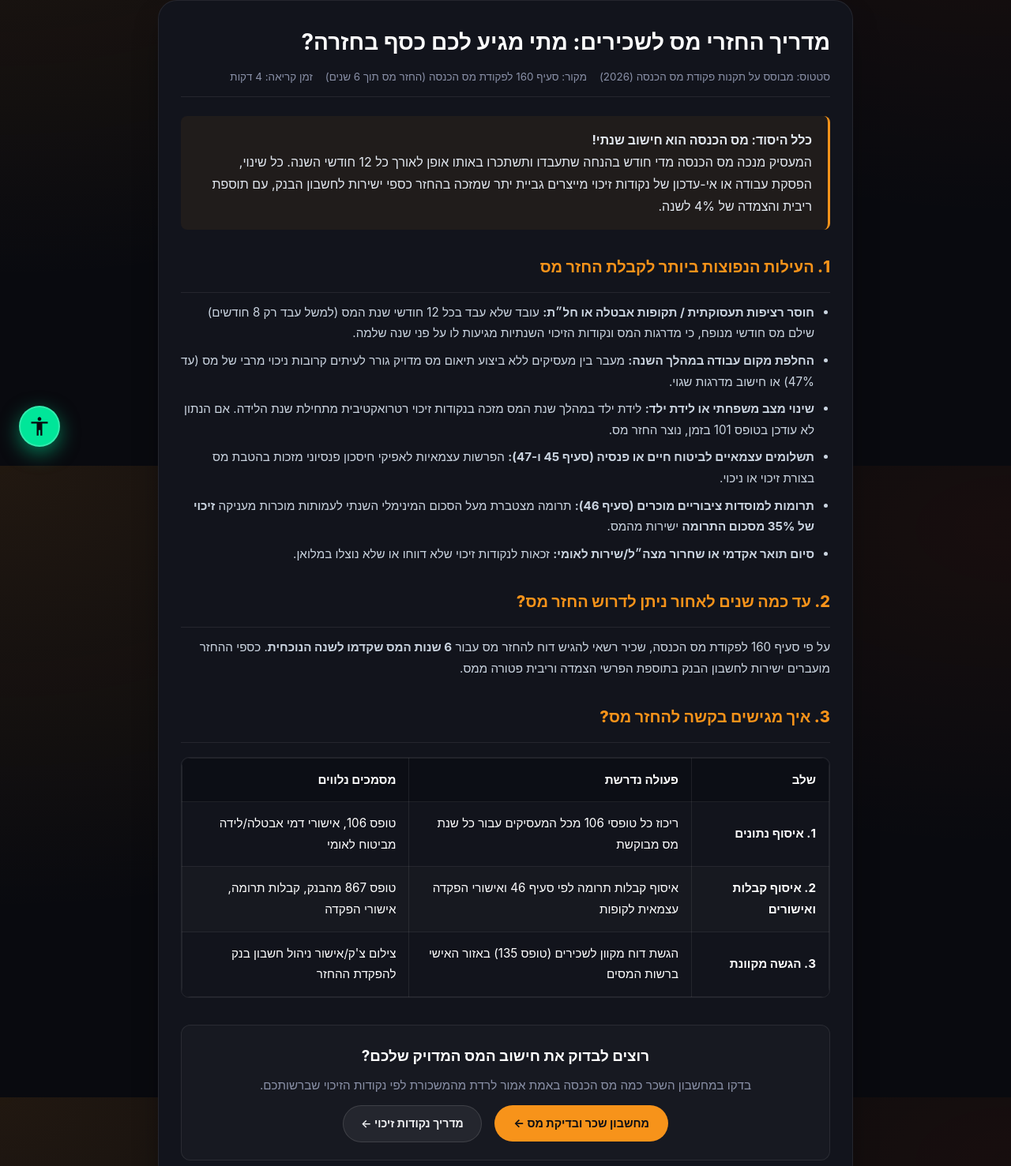
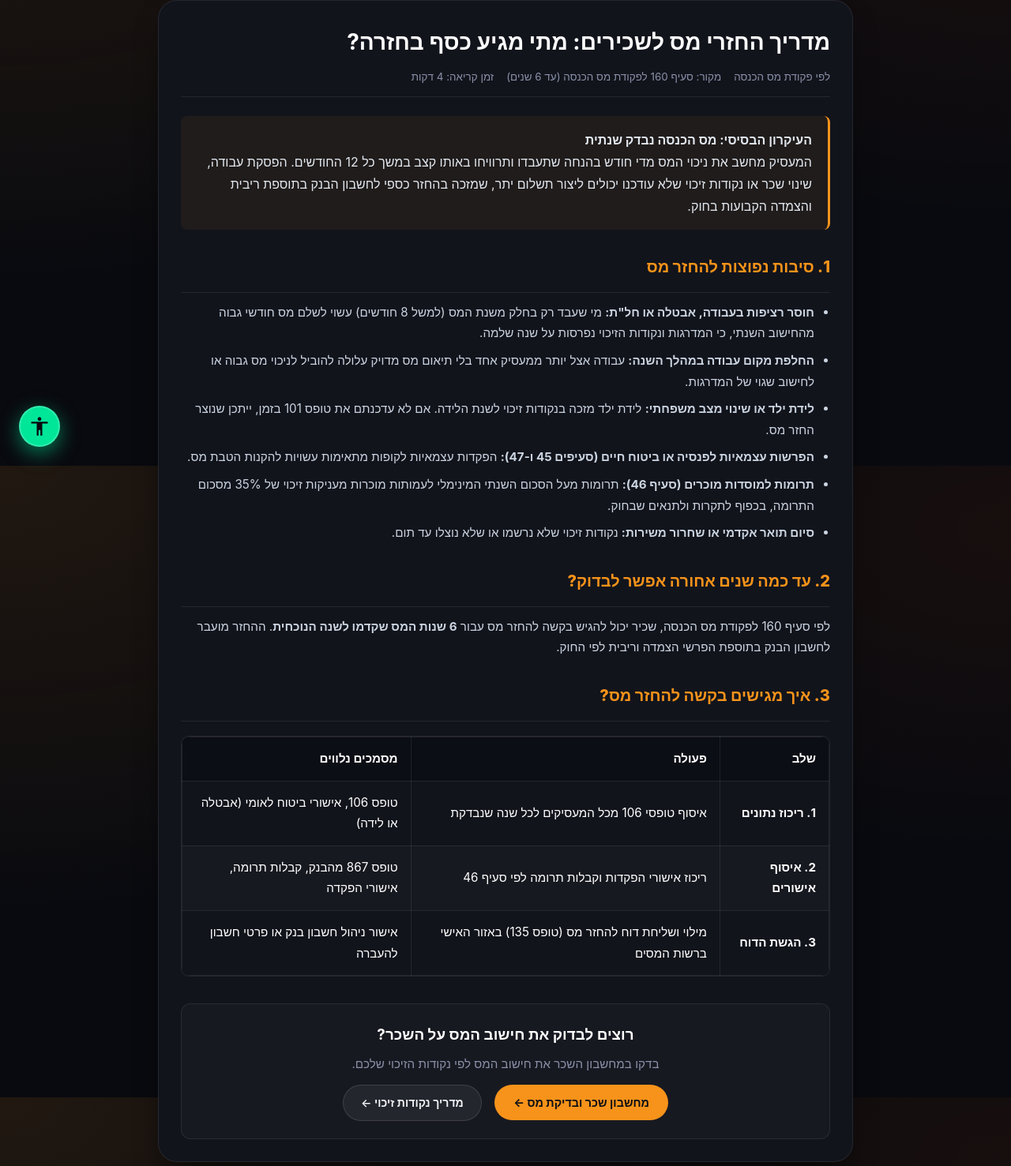
Before and after one commit to 8520258/jobnet, a plain HTML site: page tax-refund.html in a window 1280 px wide. Shown: the part 210-1687 px from the top of the page at 79% size. Drawn offline with Linux system fonts and the light colour scheme.

Commit message:
Update tax refund page metadata and content

```diff
--- a/tax-refund.html
+++ b/tax-refund.html
@@ -4,16 +4,16 @@
   <meta charset="UTF-8">
   <meta name="viewport" content="width=device-width, initial-scale=1.0">
   <title>JobNet</title>
-  <meta name="description" content="מדריך מעודכן להחזרי מס לשכירים לשנת 2026: בדיקת זכאות, סיבות נפוצות להחזר מס (החלפת עבודה, אבטלה, ילדים, תרומות סעיף 46), אופן הגשת הבקשה וזכאות עד 6 שנים לאחור.">
+  <meta name="description" content="מדריך החזרי מס לשכירים: בדיקת זכאות, סיבות להחזר מס (החלפת עבודה, אבטלה, ילדים, תרומות סעיף 46), הגשת הבקשה ובדיקה עד 6 שנים אחורה.">
   <link rel="canonical" href="https://jobnet.vip/tax-refund">
 
   <meta property="og:title" content="JobNet">
-  <meta property="og:description" content="מתי מגיע לכם כסף בחזרה מרשות המסים? כל הסיבות, הזכויות ושלבי הגשת בקשה להחזר מס.">
+  <meta property="og:description" content="מתי מגיע החזר מס מרשות המסים? הסיבות, המסמכים ושלבי הגשת הבקשה.">
   <meta property="og:type" content="article">
   <meta property="og:url" content="https://jobnet.vip/tax-refund">
 
   <link rel="stylesheet" href="./style.css">
-  <script src="./common.js?v=4.1.0" defer></script>
+  <script src="./common.js?v=4.4.0" defer></script>
 
   <style>
     .article-layout {
@@ -109,8 +109,8 @@
   {
     "@context": "https://schema.org",
     "@type": "Article",
-    "headline": "מדריך החזרי מס לשכירים: מתי מגיע לכם כסף בחזרה?",
-    "description": "הסבר מקיף על חישוב מס שנתי לעומת חודשי, עילות נפוצות להחזרי מס, וכיצד מגישים דוח מקוון.",
+    "headline": "מדריך החזרי מס לשכירים: מתי מגיע כסף בחזרה?",
+    "description": "הסבר על חישוב מס שנתי לעומת חודשי, סיבות להחזרי מס והגשת דוח מקוון.",
     "publisher": {
       "@type": "Organization",
       "name": "JobNet"
@@ -122,31 +122,31 @@
 
   <main class="container article-layout">
     <article class="card" style="padding: 28px;">
-      <h1>מדריך החזרי מס לשכירים: מתי מגיע לכם כסף בחזרה?</h1>
+      <h1>מדריך החזרי מס לשכירים: מתי מגיע כסף בחזרה?</h1>
       <div class="article-meta">
-        <span>סטטוס: מבוסס על תקנות פקודת מס הכנסה (2026)</span>
-        <span>מקור: סעיף 160 לפקודת מס הכנסה (החזר מס תוך 6 שנים)</span>
+        <span>לפי פקודת מס הכנסה</span>
+        <span>מקור: סעיף 160 לפקודת מס הכנסה (עד 6 שנים)</span>
         <span>זמן קריאה: 4 דקות</span>
       </div>
 
       <div class="highlight-card">
-        <strong>כלל היסוד: מס הכנסה הוא חישוב שנתי!</strong><br>
-        המעסיק מנכה מס הכנסה מדי חודש בהנחה שתעבדו ותשתכרו באותו אופן לאורך כל 12 חודשי השנה. כל שינוי, הפסקת עבודה או אי-עדכון של נקודות זיכוי מייצרים גביית יתר שמזכה בהחזר כספי ישירות לחשבון הבנק, עם תוספת ריבית והצמדה של 4% לשנה.
+        <strong>העיקרון הבסיסי: מס הכנסה נבדק שנתית</strong><br>
+        המעסיק מחשב את ניכוי המס מדי חודש בהנחה שתעבדו ותרוויחו באותו קצב במשך כל 12 החודשים. הפסקת עבודה, שינוי שכר או נקודות זיכוי שלא עודכנו יכולים ליצור תשלום יתר, שמזכה בהחזר כספי לחשבון הבנק בתוספת ריבית והצמדה הקבועות בחוק.
       </div>
 
-      <h2>1. העילות הנפוצות ביותר לקבלת החזר מס</h2>
+      <h2>1. סיבות נפוצות להחזר מס</h2>
       <ul>
-        <li><strong>חוסר רציפות תעסוקתית / תקופות אבטלה או חל״ת:</strong> עובד שלא עבד בכל 12 חודשי שנת המס (למשל עבד רק 8 חודשים) שילם מס חודשי מנופח, כי מדרגות המס ונקודות הזיכוי השנתיות מגיעות לו על פני שנה שלמה.</li>
-        <li><strong>החלפת מקום עבודה במהלך השנה:</strong> מעבר בין מעסיקים ללא ביצוע תיאום מס מדויק גורר לעיתים קרובות ניכוי מרבי של מס (עד 47%) או חישוב מדרגות שגוי.</li>
-        <li><strong>שינוי מצב משפחתי או לידת ילד:</strong> לידת ילד במהלך שנת המס מזכה בנקודות זיכוי רטרואקטיבית מתחילת שנת הלידה. אם הנתון לא עודכן בטופס 101 בזמן, נוצר החזר מס.</li>
-        <li><strong>תשלומים עצמאיים לביטוח חיים או פנסיה (סעיף 45 ו-47):</strong> הפרשות עצמאיות לאפיקי חיסכון פנסיוני מזכות בהטבת מס בצורת זיכוי או ניכוי.</li>
-        <li><strong>תרומות למוסדות ציבוריים מוכרים (סעיף 46):</strong> תרומה מצטברת מעל הסכום המינימלי השנתי לעמותות מוכרות מעניקה <strong>זיכוי של 35% מסכום התרומה</strong> ישירות מהמס.</li>
-        <li><strong>סיום תואר אקדמי או שחרור מצה״ל/שירות לאומי:</strong> זכאות לנקודות זיכוי שלא דווחו או שלא נוצלו במלואן.</li>
+        <li><strong>חוסר רציפות בעבודה, אבטלה או חל"ת:</strong> מי שעבד רק בחלק משנת המס (למשל 8 חודשים) עשוי לשלם מס חודשי גבוה מהחישוב השנתי, כי המדרגות ונקודות הזיכוי נפרסות על שנה שלמה.</li>
+        <li><strong>החלפת מקום עבודה במהלך השנה:</strong> עבודה אצל יותר ממעסיק אחד בלי תיאום מס מדויק עלולה להוביל לניכוי מס גבוה או לחישוב שגוי של המדרגות.</li>
+        <li><strong>לידת ילד או שינוי מצב משפחתי:</strong> לידת ילד מזכה בנקודות זיכוי לשנת הלידה. אם לא עדכנתם את טופס 101 בזמן, ייתכן שנוצר החזר מס.</li>
+        <li><strong>הפרשות עצמאיות לפנסיה או ביטוח חיים (סעיפים 45 ו-47):</strong> הפקדות עצמאיות לקופות מתאימות עשויות להקנות הטבת מס.</li>
+        <li><strong>תרומות למוסדות מוכרים (סעיף 46):</strong> תרומות מעל הסכום השנתי המינימלי לעמותות מוכרות מעניקות זיכוי של 35% מסכום התרומה, בכפוף לתקרות ולתנאים שבחוק.</li>
+        <li><strong>סיום תואר אקדמי או שחרור משירות:</strong> נקודות זיכוי שלא נרשמו או שלא נוצלו עד תום.</li>
       </ul>
 
-      <h2>2. עד כמה שנים לאחור ניתן לדרוש החזר מס?</h2>
+      <h2>2. עד כמה שנים אחורה אפשר לבדוק?</h2>
       <p>
-        על פי סעיף 160 לפקודת מס הכנסה, שכיר רשאי להגיש דוח להחזר מס עבור <strong>6 שנות המס שקדמו לשנה הנוכחית</strong>. כספי ההחזר מועברים ישירות לחשבון הבנק בתוספת הפרשי הצמדה וריבית פטורה ממס.
+        לפי סעיף 160 לפקודת מס הכנסה, שכיר יכול להגיש בקשה להחזר מס עבור <strong>6 שנות המס שקדמו לשנה הנוכחית</strong>. ההחזר מועבר לחשבון הבנק בתוספת הפרשי הצמדה וריבית לפי החוק.
       </p>
 
       <h2>3. איך מגישים בקשה להחזר מס?</h2>
@@ -155,33 +155,33 @@
           <thead>
             <tr>
               <th>שלב</th>
-              <th>פעולה נדרשת</th>
+              <th>פעולה</th>
               <th>מסמכים נלווים</th>
             </tr>
           </thead>
           <tbody>
             <tr>
-              <td><strong>1. איסוף נתונים</strong></td>
-              <td>ריכוז כל טופסי 106 מכל המעסיקים עבור כל שנת מס מבוקשת</td>
-              <td>טופס 106, אישורי דמי אבטלה/לידה מביטוח לאומי</td>
+              <td><strong>1. ריכוז נתונים</strong></td>
+              <td>איסוף טופסי 106 מכל המעסיקים לכל שנה שנבדקת</td>
+              <td>טופס 106, אישורי ביטוח לאומי (אבטלה או לידה)</td>
             </tr>
             <tr>
-              <td><strong>2. איסוף קבלות ואישורים</strong></td>
-              <td>איסוף קבלות תרומה לפי סעיף 46 ואישורי הפקדה עצמאית לקופות</td>
+              <td><strong>2. איסוף אישורים</strong></td>
+              <td>ריכוז אישורי הפקדות וקבלות תרומה לפי סעיף 46</td>
               <td>טופס 867 מהבנק, קבלות תרומה, אישורי הפקדה</td>
             </tr>
             <tr>
-              <td><strong>3. הגשה מקוונת</strong></td>
-              <td>הגשת דוח מקוון לשכירים (טופס 135) באזור האישי ברשות המסים</td>
-              <td>צילום צ'ק/אישור ניהול חשבון בנק להפקדת ההחזר</td>
+              <td><strong>3. הגשת הדוח</strong></td>
+              <td>מילוי ושליחת דוח להחזר מס (טופס 135) באזור האישי ברשות המסים</td>
+              <td>אישור ניהול חשבון בנק או פרטי חשבון להעברה</td>
             </tr>
           </tbody>
         </table>
       </div>
 
       <div class="cta-banner">
-        <h3 style="margin: 0; color: #fff;">רוצים לבדוק את חישוב המס המדויק שלכם?</h3>
-        <p style="margin: 8px 0 0 0; color: var(--muted);">בדקו במחשבון השכר כמה מס הכנסה באמת אמור לרדת מהמשכורת לפי נקודות הזיכוי שברשותכם.</p>
+        <h3 style="margin: 0; color: #fff;">רוצים לבדוק את חישוב המס על השכר?</h3>
+        <p style="margin: 8px 0 0 0; color: var(--muted);">בדקו במחשבון השכר את חישוב המס לפי נקודות הזיכוי שלכם.</p>
         <a href="./general-calculator.html" class="cta-btn">מחשבון שכר ובדיקת מס ←</a>
         <a href="./tax-credits.html" class="cta-btn-sec">מדריך נקודות זיכוי ←</a>
       </div>
```
